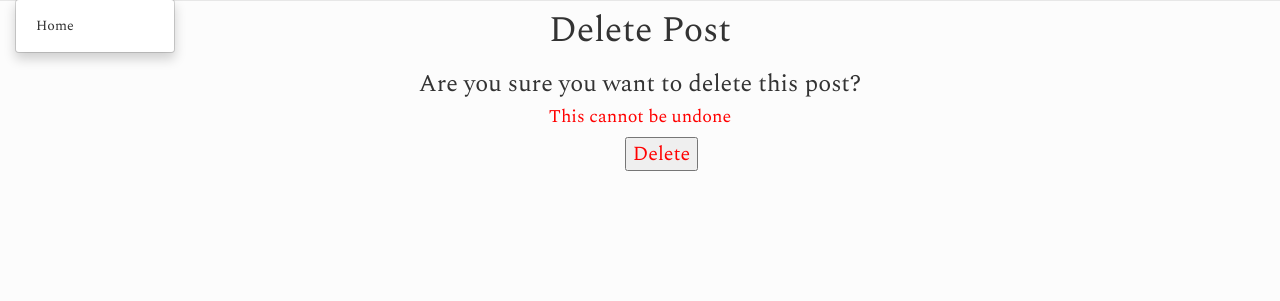
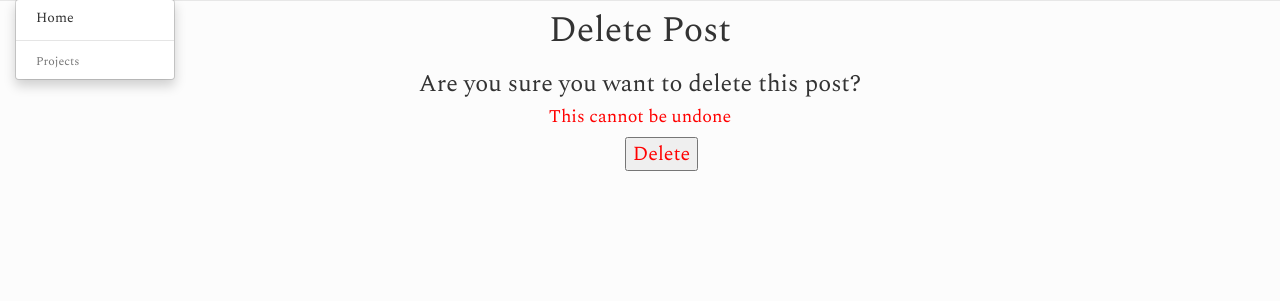
Before and after one commit to ianagpawa/tech-blog, a Flask app: page /post/1/delete/ in a window 1280 px wide, after a click on "Chronicle". Shown: the part 49-350 px from the top of the page. Run offline with Flask 2, Linux system fonts and the light colour scheme; the visitor is signed in with stand-in values (Sample User, id 1); data that the repository does not hold is empty; some libraries are stand-ins or nearby versions.

Commit message:
feat: Add divider to projects in list, add routing for same project posts

```diff
--- a/Post.py
+++ b/Post.py
@@ -44,7 +44,7 @@ class Post(ndb.Model):
         return self.content.replace("<br>", "\n")
 
     def convert_project_name(self):
-        return " ".join(self.project.split(" "))
+        return "_".join(self.project.split(" "))
 
 #
 #
--- a/templates/base.html
+++ b/templates/base.html
@@ -41,10 +41,11 @@
                 <span class="caret"></span>
             </h4>
             <ul class="dropdown-menu">
-                <li><a href='/'><h5>Home</h5></a></li>
-                <div class="dropdown-divider"></div>
+                <li><a href='/'>Home</a></li>
+                <li role="separator" class="divider"></li>
+                <li class="dropdown-header">Projects</li>
                 {% for title in titles %}
-                <li><a href="#">{{title.project}}</a></li>
+                <li><a href="{{url_for('projectPosts', project_name=title.convert_project_name())}}">{{title.project}}</a></li>
                 {% endfor %}
             </ul>
 
```
